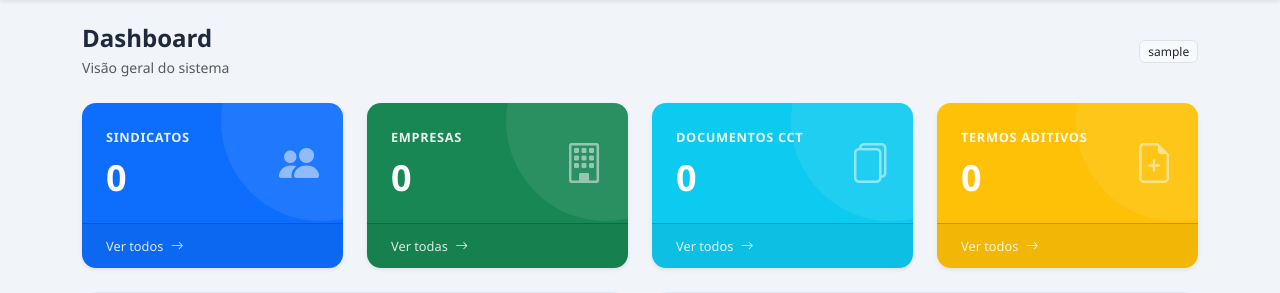
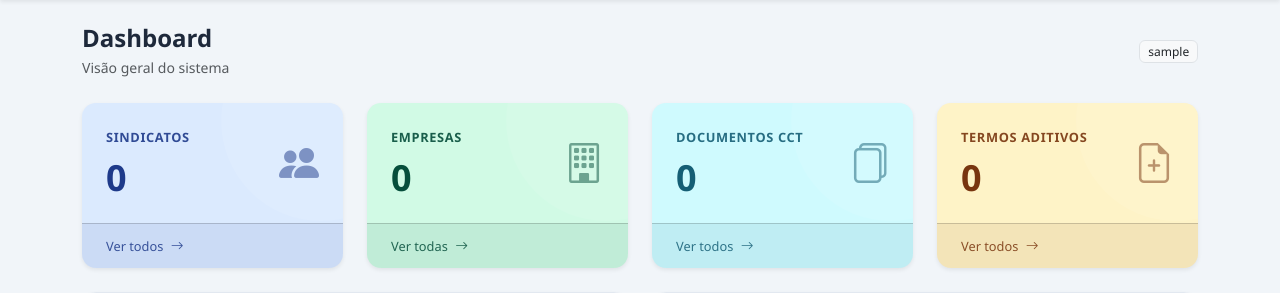
Before and after one commit to mazierogustavo50-maker/buscacct, a Django app: page / in a window 1280 px wide. Shown: the part 70-363 px from the top of the page. Run offline with Django 5.2, Linux system fonts and the light colour scheme; the visitor is signed in with stand-in values (Sample User, id 1); data that the repository does not hold is empty.

Commit message:
feat(ui): cores claras nos cards KPI e fontes legíveis no menu

```diff
--- a/static/css/style.css
+++ b/static/css/style.css
@@ -19,6 +19,16 @@
     --shadow-lg: 0 10px 30px rgba(13,110,253,0.08);
     --radius: 0.875rem;
     --radius-sm: 0.5rem;
+
+    /* Soft KPI palette */
+    --kpi-blue-bg: #dbeafe;
+    --kpi-blue-text: #1e3a8a;
+    --kpi-green-bg: #d1fae5;
+    --kpi-green-text: #064e3b;
+    --kpi-cyan-bg: #cffafe;
+    --kpi-cyan-text: #155e75;
+    --kpi-amber-bg: #fef3c7;
+    --kpi-amber-text: #78350f;
 }
 
 /* Base */
@@ -156,6 +166,71 @@ body {
 
 .kpi-card .card-footer a:hover {
     opacity: 1;
+}
+
+/* Soft KPI variants (lighter backgrounds + dark text) */
+.kpi-soft-blue {
+    background-color: var(--kpi-blue-bg) !important;
+    color: var(--kpi-blue-text) !important;
+}
+.kpi-soft-blue .card-title,
+.kpi-soft-blue h2,
+.kpi-soft-blue .card-footer a {
+    color: var(--kpi-blue-text) !important;
+}
+.kpi-soft-blue .card-footer {
+    background: rgba(30,58,138,0.08);
+}
+
+.kpi-soft-green {
+    background-color: var(--kpi-green-bg) !important;
+    color: var(--kpi-green-text) !important;
+}
+.kpi-soft-green .card-title,
+.kpi-soft-green h2,
+.kpi-soft-green .card-footer a {
+    color: var(--kpi-green-text) !important;
+}
+.kpi-soft-green .card-footer {
+    background: rgba(6,78,59,0.08);
+}
+
+.kpi-soft-cyan {
+    background-color: var(--kpi-cyan-bg) !important;
+    color: var(--kpi-cyan-text) !important;
+}
+.kpi-soft-cyan .card-title,
+.kpi-soft-cyan h2,
+.kpi-soft-cyan .card-footer a {
+    color: var(--kpi-cyan-text) !important;
+}
+.kpi-soft-cyan .card-footer {
+    background: rgba(21,94,117,0.08);
+}
+
+.kpi-soft-amber {
+    background-color: var(--kpi-amber-bg) !important;
+    color: var(--kpi-amber-text) !important;
+}
+.kpi-soft-amber .card-title,
+.kpi-soft-amber h2,
+.kpi-soft-amber .card-footer a {
+    color: var(--kpi-amber-text) !important;
+}
+.kpi-soft-amber .card-footer {
+    background: rgba(120,53,15,0.08);
+}
+
+/* Navbar link colour safeguard */
+.navbar-dark .navbar-nav .nav-link {
+    color: rgba(255,255,255,0.95) !important;
+}
+.navbar-dark .navbar-nav .nav-link:hover,
+.navbar-dark .navbar-nav .nav-link.active {
+    color: #fff !important;
+}
+.navbar-dark .navbar-brand {
+    color: #fff !important;
 }
 
 /* Tables */
--- a/templates/cctdashboard/home.html
+++ b/templates/cctdashboard/home.html
@@ -12,7 +12,7 @@
 
 <div class="row g-4 mb-4">
     <div class="col-md-3 col-sm-6">
-        <div class="card kpi-card bg-primary h-100 shadow-sm">
+        <div class="card kpi-card kpi-soft-blue h-100 shadow-sm">
             <div class="card-body d-flex align-items-center">
                 <div class="flex-grow-1">
                     <div class="card-title">Sindicatos</div>
@@ -21,12 +21,12 @@
                 <i class="bi bi-people-fill fs-1 opacity-50"></i>
             </div>
             <div class="card-footer">
-                <a href="{% url 'cctdashboard:lista_sindicatos' %}" class="text-white text-decoration-none">Ver todos <i class="bi bi-arrow-right ms-1"></i></a>
+                <a href="{% url 'cctdashboard:lista_sindicatos' %}" class="text-decoration-none">Ver todos <i class="bi bi-arrow-right ms-1"></i></a>
             </div>
         </div>
     </div>
     <div class="col-md-3 col-sm-6">
-        <div class="card kpi-card bg-success h-100 shadow-sm">
+        <div class="card kpi-card kpi-soft-green h-100 shadow-sm">
             <div class="card-body d-flex align-items-center">
                 <div class="flex-grow-1">
                     <div class="card-title">Empresas</div>
@@ -35,12 +35,12 @@
                 <i class="bi bi-building fs-1 opacity-50"></i>
             </div>
             <div class="card-footer">
-                <a href="{% url 'cctdashboard:lista_empresas' %}" class="text-white text-decoration-none">Ver todas <i class="bi bi-arrow-right ms-1"></i></a>
+                <a href="{% url 'cctdashboard:lista_empresas' %}" class="text-decoration-none">Ver todas <i class="bi bi-arrow-right ms-1"></i></a>
             </div>
         </div>
     </div>
     <div class="col-md-3 col-sm-6">
-        <div class="card kpi-card bg-info h-100 shadow-sm">
+        <div class="card kpi-card kpi-soft-cyan h-100 shadow-sm">
             <div class="card-body d-flex align-items-center">
                 <div class="flex-grow-1">
                     <div class="card-title">Documentos CCT</div>
@@ -49,12 +49,12 @@
                 <i class="bi bi-files fs-1 opacity-50"></i>
             </div>
             <div class="card-footer">
-                <a href="{% url 'cctdashboard:lista_documentos' %}" class="text-white text-decoration-none">Ver todos <i class="bi bi-arrow-right ms-1"></i></a>
+                <a href="{% url 'cctdashboard:lista_documentos' %}" class="text-decoration-none">Ver todos <i class="bi bi-arrow-right ms-1"></i></a>
             </div>
         </div>
     </div>
     <div class="col-md-3 col-sm-6">
-        <div class="card kpi-card bg-warning h-100 shadow-sm">
+        <div class="card kpi-card kpi-soft-amber h-100 shadow-sm">
             <div class="card-body d-flex align-items-center">
                 <div class="flex-grow-1">
                     <div class="card-title">Termos Aditivos</div>
@@ -63,7 +63,7 @@
                 <i class="bi bi-file-earmark-plus fs-1 opacity-50"></i>
             </div>
             <div class="card-footer">
-                <a href="{% url 'cctdashboard:lista_documentos' %}?tipo=TA-CCT" class="text-white text-decoration-none">Ver todos <i class="bi bi-arrow-right ms-1"></i></a>
+                <a href="{% url 'cctdashboard:lista_documentos' %}?tipo=TA-CCT" class="text-decoration-none">Ver todos <i class="bi bi-arrow-right ms-1"></i></a>
             </div>
         </div>
     </div>
```
